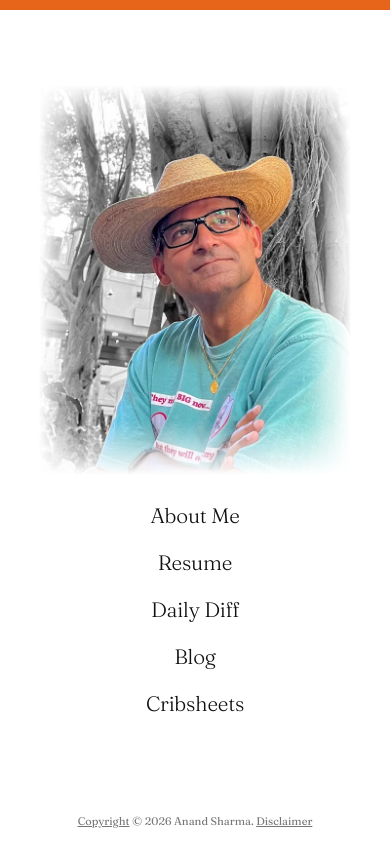
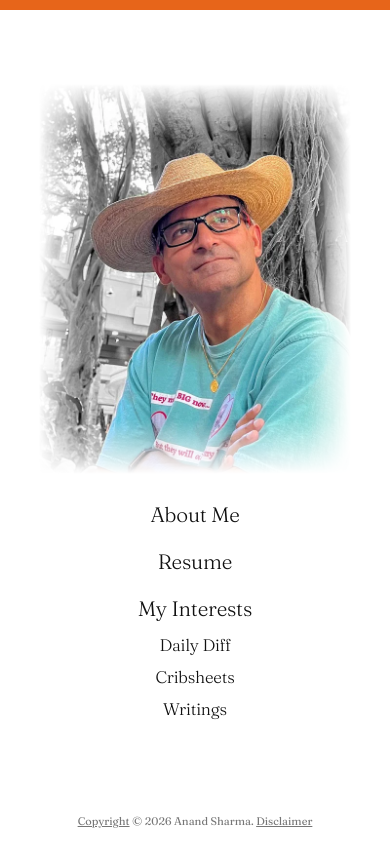
Before and after one commit to indrayam/home, a plain HTML site: page index.html in a window 390 px wide. Drawn offline with Linux system fonts and the light colour scheme.

Commit message:
Group Daily Diff, Cribsheets and Writings under My Interests
Co-Authored-By: Claude Opus 5.5 <noreply@anthropic.com>

```diff
--- a/assets/style.css
+++ b/assets/style.css
@@ -73,13 +73,18 @@ body {
 	margin-top: 18px;
 }
 
-.menu a {
+.menu a,
+.menu-heading {
 	display: inline-block;
+	margin: 0;
 	padding: 4px 0;
 	color: var(--color-text);
 	font-size: 1.5rem;
 	font-weight: 300;
 	letter-spacing: -0.01em;
+}
+
+.menu a {
 	text-decoration: underline;
 	text-decoration-color: transparent;
 	text-decoration-thickness: 4px;
@@ -90,6 +95,22 @@ body {
 .menu a:hover,
 .menu a:focus-visible {
 	text-decoration-color: var(--color-accent);
+}
+
+/* "My Interests": a plain heading with its three links beneath, smaller. */
+.menu-group ul {
+	margin-top: 4px;
+	padding-left: 22px;
+}
+
+.menu-group li + li {
+	margin-top: 4px;
+}
+
+.menu-group a {
+	font-size: 1.15rem;
+	text-decoration-thickness: 3px;
+	text-underline-offset: 6px;
 }
 
 .menu a:focus-visible {
@@ -127,9 +148,24 @@ body {
 		margin-top: 6px;
 	}
 
-	.menu a {
+	.menu a,
+	.menu-heading {
 		padding: 8px 0;
 		font-size: 1.3rem;
+	}
+
+	.menu-group ul {
+		margin-top: 0;
+		padding-left: 0;
+	}
+
+	.menu-group li + li {
+		margin-top: 0;
+	}
+
+	.menu-group a {
+		padding: 6px 0;
+		font-size: 1.05rem;
 	}
 }
 
--- a/index.html
+++ b/index.html
@@ -32,9 +32,14 @@
             <ul>
                 <li><a href="https://blog.indrayam.com/aboutme.html">About Me</a></li>
                 <li><a href="https://resume.indrayam.com/">Resume</a></li>
-                <li><a href="https://dailydiff.indrayam.com/">Daily Diff</a></li>
-                <li><a href="https://blog.indrayam.com/">Blog</a></li>
-                <li><a href="https://cribsheets.indrayam.com/">Cribsheets</a></li>
+                <li class="menu-group">
+                    <h2 class="menu-heading" id="interests">My Interests</h2>
+                    <ul aria-labelledby="interests">
+                        <li><a href="https://dailydiff.indrayam.com/">Daily Diff</a></li>
+                        <li><a href="https://cribsheets.indrayam.com/">Cribsheets</a></li>
+                        <li><a href="https://blog.indrayam.com/">Writings</a></li>
+                    </ul>
+                </li>
             </ul>
         </nav>
     </main>
```
Also changed, not shown: 2 other files.
